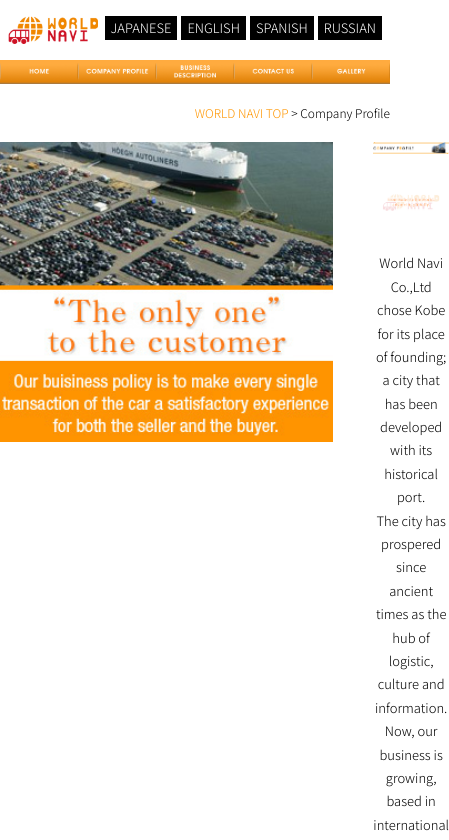
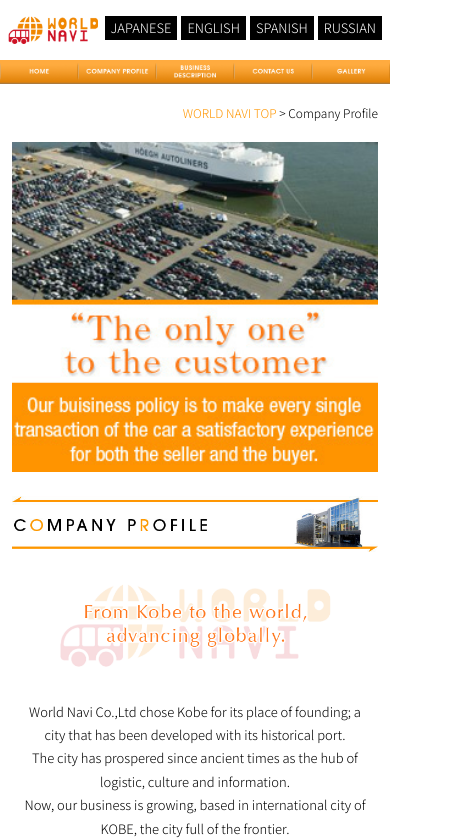
Before and after one commit to anik-siddiky/world-navy, a React (Vite) app: page /export-base in a window 390 px wide. Shown: the top 840 px of the page, 449 px wide, since content can reach past the window. Built offline with nearby package versions, Linux system fonts and the light colour scheme.

Commit message:
updated export base and news pages

```diff
--- a/src/Pages/ExportBase/ExportBase.jsx
+++ b/src/Pages/ExportBase/ExportBase.jsx
@@ -1,46 +1,62 @@
 import { Link } from 'react-router';
-import banner from '../../assets/aboutPhoto.jpg'
-import companyPro from '../../assets/company_title.jpg'
-import exportPointImg from '../../assets/companyProfileCTA.gif'
-import advancingGlobally from '../../assets/advancingGlobally.gif'
-import allPorts from '../../assets/allPorts.jpg'
-import extraFeatures from '../../assets/extraFeatures.jpg'
+import banner from '../../assets/aboutPhoto.jpg';
+import companyPro from '../../assets/company_title.jpg';
+import exportPointImg from '../../assets/companyProfileCTA.gif';
+import advancingGlobally from '../../assets/advancingGlobally.gif';
+import allPorts from '../../assets/allPorts.jpg';
+import extraFeatures from '../../assets/extraFeatures.jpg';
 import { useEffect } from 'react';
 
 const ExportBase = () => {
+  useEffect(() => {
+    window.scrollTo(0, 0);
+  }, []);
 
-    useEffect(() => {
-        window.scrollTo(0, 0);
-    }, []);
+  return (
+    <div className="max-w-[1000px] mx-auto pt-5 pb-10 px-3 lg:px-0">
+      {/* Breadcrumb */}
+      <p className="text-[12px] pb-5 text-end">
+        <Link to="/" className="text-[#FF9600] hover:underline cursor-pointer">
+          WORLD NAVI TOP
+        </Link>{" "}
+        {">"} Company Profile
+      </p>
 
-    return (
-        <div className='max-w-[1000px] mx-auto pt-5 pb-10'>
-            <p className='text-[12px] pb-5 text-end'> <Link to="/" className='text-[#FF9600] hover:underline cursor-pointer'>WORLD NAVI TOP</Link> {">"} Company Profile</p>
-            <div className='flex gap-10'>
-                <img className='h-[300px]' src={banner} alt="" />
+      {/* Responsive wrapper */}
+      <div className="flex flex-col lg:flex-row gap-6 lg:gap-10">
+        {/* Left image (keeps fixed height on lg, auto on sm) */}
+        <img
+          className="w-full lg:w-auto h-auto lg:h-[300px] object-cover"
+          src={banner}
+          alt=""
+        />
 
-                <div className='space-y-10'>
-                    <img src={companyPro} alt="" />
+        {/* Right side content */}
+        <div className="space-y-8 lg:space-y-10">
+          <img className="w-full lg:w-auto" src={companyPro} alt="" />
 
-                    <img src={advancingGlobally} alt="" />
+          <img className="w-full lg:w-auto" src={advancingGlobally} alt="" />
 
-                    <p className='text-center text-[13px] leading-[1.8]'>
-                        World Navi Co.,Ltd chose Kobe for its place of founding; a city that has been developed with its historical port. <br />
-                        The city has prospered since ancient times as the hub of logistic, culture and information. <br />
-                        Now, our business is growing, based in international city of KOBE, the city full of the frontier.
-                    </p>
+          <p className="text-center text-[13px] leading-[1.8] px-2 lg:px-0">
+            World Navi Co.,Ltd chose Kobe for its place of founding; a city that
+            has been developed with its historical port. <br />
+            The city has prospered since ancient times as the hub of logistic,
+            culture and information. <br />
+            Now, our business is growing, based in international city of KOBE,
+            the city full of the frontier.
+          </p>
 
-                    <img src={allPorts} alt="" />
+          <img className="w-full lg:w-auto" src={allPorts} alt="" />
 
-                    <img src={extraFeatures} alt="" />
+          <img className="w-full lg:w-auto" src={extraFeatures} alt="" />
 
-                    <Link to="/company-profile" className='flex justify-center'>
-                        <img src={exportPointImg} alt="" />
-                    </Link>
-                </div>
-            </div>
+          <Link to="/company-profile" className="flex justify-center">
+            <img className="w-full lg:w-auto" src={exportPointImg} alt="" />
+          </Link>
         </div>
-    );
+      </div>
+    </div>
+  );
 };
 
 export default ExportBase;
--- a/src/Pages/NewsPages/NoticeOfGoldenWeek.jsx
+++ b/src/Pages/NewsPages/NoticeOfGoldenWeek.jsx
@@ -1,33 +1,45 @@
 import { Link } from 'react-router';
-import newsBanner from '../../assets/newsBanner.jpg'
-import newsBanner2 from '../../assets/newsBanner2.jpg'
+import newsBanner from '../../assets/newsBanner.jpg';
+import newsBanner2 from '../../assets/newsBanner2.jpg';
 import { useEffect } from 'react';
 
 const NoticeOfGoldenWeek = () => {
-
   useEffect(() => {
     window.scrollTo(0, 0);
   }, []);
 
   return (
-        <div className='max-w-[1000px] mx-auto mb-10'>
-            <p className='text-[12px] py-5 text-end'> <Link to="/" className='text-[#FF9600] hover:underline cursor-pointer'>
-                World Navi</Link> {">"} news {">"} Notice of office closure during Golden Week
+    <div className="max-w-[1000px] mx-auto mb-10 px-3 lg:px-0">
+      {/* Breadcrumb */}
+      <p className="text-[12px] py-5 text-end">
+        <Link to="/" className="text-[#FF9600] hover:underline cursor-pointer">
+          World Navi
+        </Link>{" "}
+        {">"} news {">"} Notice of office closure during Golden Week
       </p>
 
-            <div className='flex gap-10'>
-                <img className='h-[300px]' src={newsBanner} alt="" />
+      {/* Responsive wrapper: stack on mobile/tablet */}
+      <div className="flex flex-col lg:flex-row gap-6 lg:gap-10">
+        {/* Left image */}
+        <img
+          className="w-full lg:w-auto h-auto lg:h-[300px] object-cover"
+          src={newsBanner}
+          alt=""
+        />
 
-                <div className='space-y-10'>
-                    <img src={newsBanner2} alt="" />
-
+        {/* Right content */}
+        <div className="space-y-8 lg:space-y-10">
+          <img className="w-full lg:w-auto" src={newsBanner2} alt="" />
 
           <div>
-                        <h3 className='text-xl font-normal mb-2'>Notice of office closure during Golden Week</h3>
-                        <p className='border-b-3'></p>
+            <h3 className="text-xl font-normal mb-2">
+              Notice of office closure during Golden Week
+            </h3>
+            <hr className="border-b-2 border-gray-300" />
           </div>
+
           <div>
-                        <p className='text-[13px] leading-[1.9]'>
+            <p className="text-[13px] leading-[1.9] px-2 lg:px-0">
               To all our business partners,
               <br />
               <br />
@@ -40,9 +52,7 @@
               <br />
               <br />
               <br />
-
-                            To whom it may concern , please be
-                            informed of our office closure for the 2025 summer holiday.
+              To whom it may concern, please be informed of our office closure for the 2025 summer holiday.
               Our head office will be temporarily closed from Wednesday, August 13th to Sunday, August 17th.
               We will operate from Monday, August 18th.
               We apologize for any inconvenience and ask for your kind understanding.
@@ -54,12 +64,13 @@
               <br />
               <br />
               <br />
-                            <Link to='/' className='text-[#FF9600] hover:underline'>Back to home page</Link>
+              <Link to="/" className="text-[#FF9600] hover:underline">
+                Back to home page
+              </Link>
             </p>
           </div>
         </div>
       </div>
-
     </div>
   );
 };
--- a/src/Pages/NewsPages/NoticeOfOfficeClosure.jsx
+++ b/src/Pages/NewsPages/NoticeOfOfficeClosure.jsx
@@ -1,32 +1,43 @@
 import { Link } from 'react-router';
-import newsBanner from '../../assets/newsBanner.jpg'
-import newsBanner2 from '../../assets/newsBanner2.jpg'
+import newsBanner from '../../assets/newsBanner.jpg';
+import newsBanner2 from '../../assets/newsBanner2.jpg';
 import { useEffect } from 'react';
 
 const NoticeOfOfficeClosure = () => {
-
   useEffect(() => {
     window.scrollTo(0, 0);
   }, []);
 
   return (
-        <div className='max-w-[1000px] mx-auto mb-10'>
-            <p className='text-[12px] py-5 text-end'> <Link to="/" className='text-[#FF9600] hover:underline cursor-pointer'>
-                World Navi</Link> {">"} news {">"} Notice of office closure
+    <div className="max-w-[1000px] mx-auto mb-10 px-3 lg:px-0">
+      {/* Breadcrumb */}
+      <p className="text-[12px] py-5 text-end">
+        <Link to="/" className="text-[#FF9600] hover:underline cursor-pointer">
+          World Navi
+        </Link>{" "}
+        {">"} news {">"} Notice of office closure
       </p>
 
-            <div className='flex gap-10'>
-                <img className='h-[300px]' src={newsBanner} alt="" />
+      {/* Responsive wrapper: stack on small screens */}
+      <div className="flex flex-col lg:flex-row gap-6 lg:gap-10">
+        {/* Left image */}
+        <img
+          className="w-full lg:w-auto h-auto lg:h-[300px] object-cover"
+          src={newsBanner}
+          alt=""
+        />
 
-                <div className='space-y-10'>
-                    <img src={newsBanner2} alt="" />
+        {/* Right content */}
+        <div className="space-y-8 lg:space-y-10">
+          <img className="w-full lg:w-auto" src={newsBanner2} alt="" />
 
           <div>
-                        <h3 className='text-xl font-normal mb-2'>Notice of office closure</h3>
-                        <p className='border-b-3'></p>
+            <h3 className="text-xl font-normal mb-2">Notice of office closure</h3>
+            <hr className="border-b-2 border-gray-300" />
           </div>
+
           <div>
-                        <p className='text-[13px] leading-[1.9]'>
+            <p className="text-[13px] leading-[1.9] px-2 lg:px-0">
               To all our business partners,
               <br />
               <br />
@@ -39,8 +50,7 @@
               <br />
               <br />
               <br />
-
-                            To whom it may concern , please be
+              To whom it may concern, please be
               informed of our office closure for the 2025 summer holiday.
               Our head office will be temporarily closed from Wednesday, August 13th to Sunday, August 17th.
               We will operate from Monday, August 18th.
@@ -53,12 +63,13 @@
               <br />
               <br />
               <br />
-                            <Link to='/' className='text-[#FF9600] hover:underline'>Back to home page</Link>
+              <Link to="/" className="text-[#FF9600] hover:underline">
+                Back to home page
+              </Link>
             </p>
           </div>
         </div>
       </div>
-
     </div>
   );
 };
--- a/src/Pages/NewsPages/WinterHolidayNotice.jsx
+++ b/src/Pages/NewsPages/WinterHolidayNotice.jsx
@@ -1,44 +1,53 @@
 import { Link } from 'react-router';
-import newsBanner from '../../assets/newsBanner.jpg'
-import newsBanner2 from '../../assets/newsBanner2.jpg'
+import newsBanner from '../../assets/newsBanner.jpg';
+import newsBanner2 from '../../assets/newsBanner2.jpg';
 import { useEffect } from 'react';
 
 const WinterHolidayNotice = () => {
-
   useEffect(() => {
     window.scrollTo(0, 0);
   }, []);
 
   return (
-        <div className='max-w-[1000px] mx-auto min-h-screen'>
-            <p className='text-[12px] py-5 text-end'> <Link to="/" className='text-[#FF9600] hover:underline cursor-pointer'>
-                World Navi</Link> {">"} news {">"} New Year's holiday announcement Winter holiday
+    <div className="max-w-[1000px] mx-auto min-h-screen px-3 lg:px-0">
+      {/* Breadcrumb */}
+      <p className="text-[12px] py-5 text-end">
+        <Link to="/" className="text-[#FF9600] hover:underline cursor-pointer">
+          World Navi
+        </Link>{" "}
+        {">"} news {">"} New Year's holiday announcement Winter holiday
       </p>
 
-            <div className='flex gap-10'>
-                <img className='h-[300px]' src={newsBanner} alt="" />
+      {/* Responsive wrapper */}
+      <div className="flex flex-col lg:flex-row gap-6 lg:gap-10">
+        {/* Left image */}
+        <img
+          className="w-full lg:w-auto h-auto lg:h-[300px] object-cover"
+          src={newsBanner}
+          alt=""
+        />
 
-                <div className='space-y-10'>
-                    <img src={newsBanner2} alt="" />
-
+        {/* Right content */}
+        <div className="space-y-8 lg:space-y-10">
+          <img className="w-full lg:w-auto" src={newsBanner2} alt="" />
 
           <div>
-                        <h3 className='text-xl font-normal mb-2'>Winter holiday notice</h3>
-                        <p className='border-b-3'></p>
+            <h3 className="text-xl font-normal mb-2">Winter holiday notice</h3>
+            <hr className="border-b-2 border-gray-300" />
           </div>
+
           <div>
-                        <p className='text-[13px] leading-[1.9]'>
+            <p className="text-[13px] leading-[1.9] px-2 lg:px-0">
               We would like to express our sincere gratitude for your continued patronage. We will be closed from Saturday,
               <br />
               <br />
-                            December 28, 2024 to Sunday, January 5, 2025. We
-                            apologize for any inconvenience this may cause and ask for your kind understanding .
+              December 28, 2024 to Sunday, January 5, 2025. We apologize for any inconvenience this may cause and ask for your kind understanding.
               <br />
               <br />
-                            World Navi Co. , Ltd.
+              World Navi Co., Ltd.
               <br />
               <br />
-                            <Link to='/' className='text-[#FF9600] hover:underline'>Back to home page</Link>
+              <Link to="/" className="text-[#FF9600] hover:underline">Back to home page</Link>
             </p>
           </div>
         </div>
```
Lines whose indentation alone changed are shown as unchanged.
